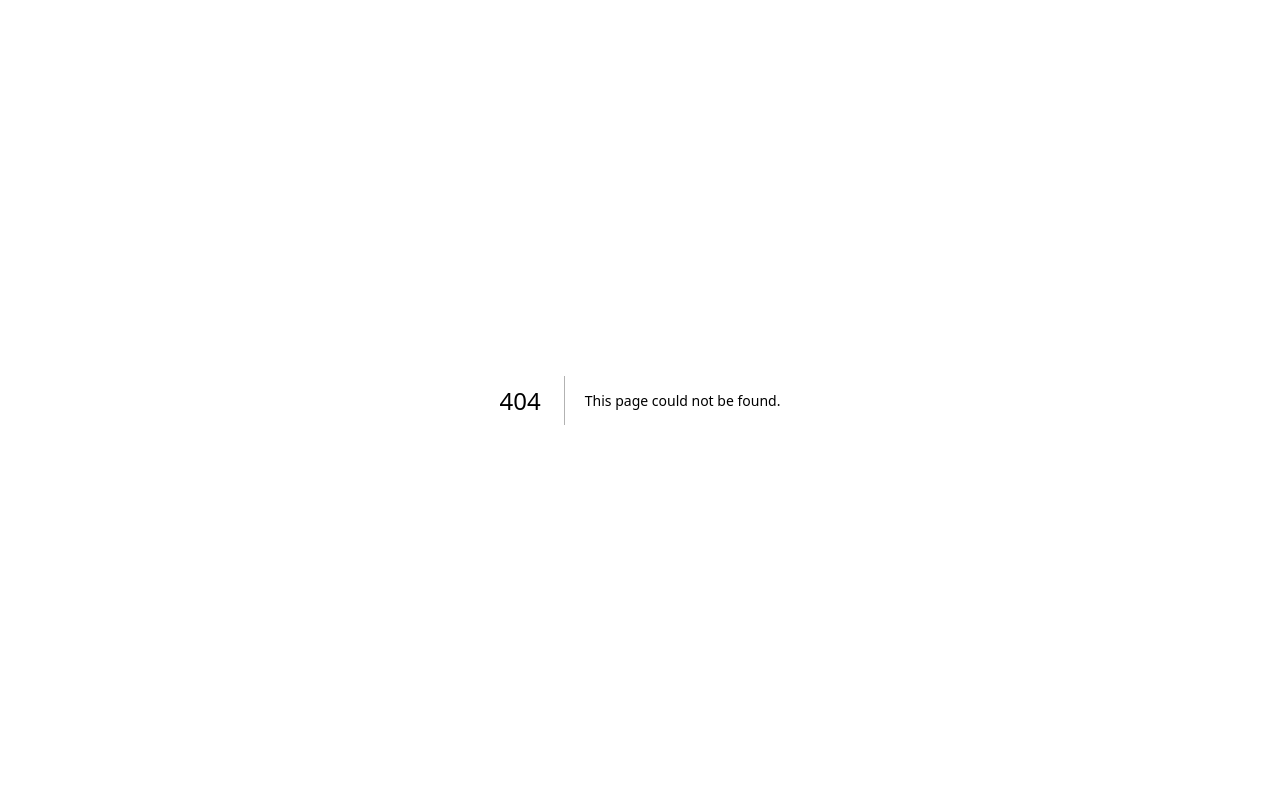
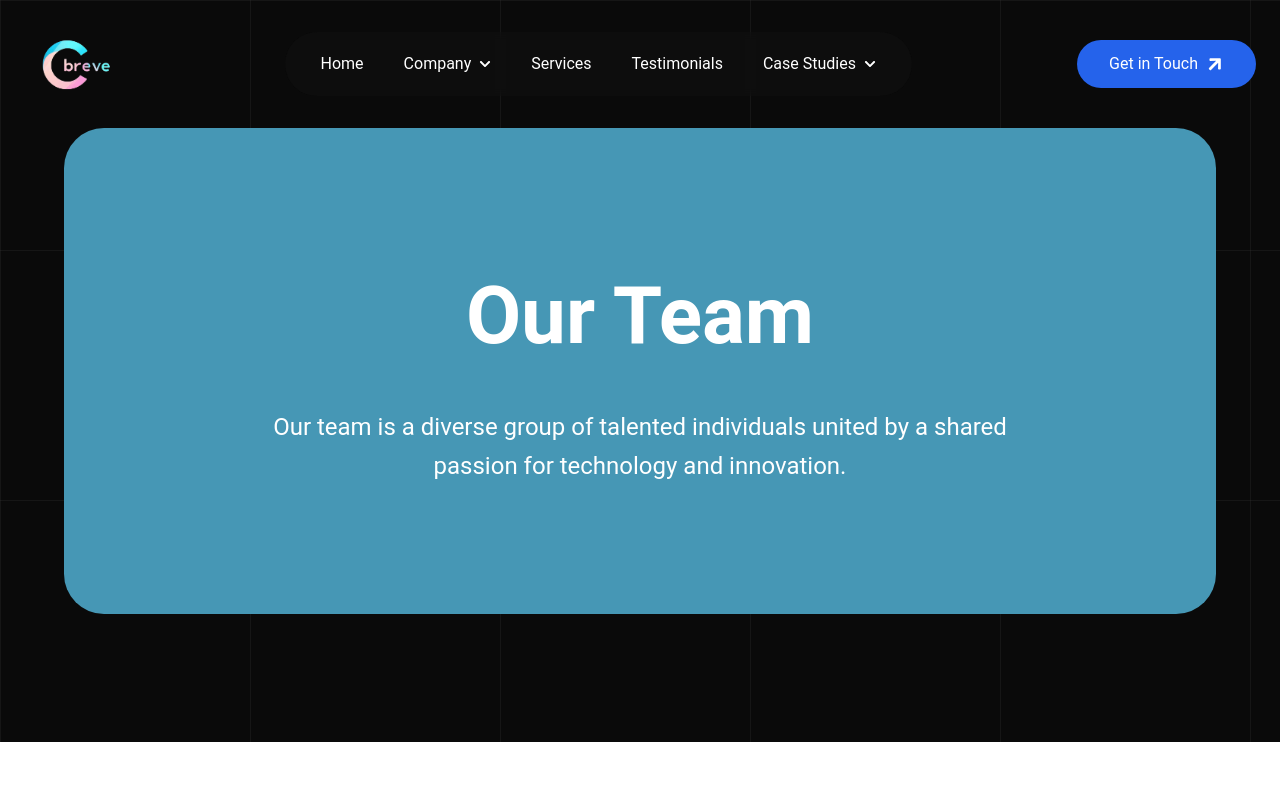
Before and after one commit to Cbreve/Portfolio, a Next.js app: page /our-team in a window 1280 px wide. Before the commit this address had no page. Shown: the top 800 px of the page. Built offline with nearby package versions, Linux system fonts and the light colour scheme.

Commit message:
added navbar

```diff
--- a/app/components/navbar.tsx
+++ b/app/components/navbar.tsx
@@ -2,11 +2,11 @@
 'use client';
 import React, { useState, useEffect } from 'react';
 import { FaArrowRight, FaChevronDown } from 'react-icons/fa';
-import './navbar.css';
 
-const Navbar: React.FC = () => {
+const Navbar = () => {
     const [isMobileMenuOpen, setMobileMenuOpen] = useState(false);
     const [isScrolled, setIsScrolled] = useState(false);
+    const [isCompanyDropdownOpen, setCompanyDropdownOpen] = useState(false);
 
     const handleScroll = () => {
         if (window.scrollY > 50) {
@@ -34,13 +34,30 @@ const Navbar: React.FC = () => {
                 </div>
 
                 {/* Navigation Menu */}
-                <div className="hidden lg:flex items-center gap-2 bg-brand-card/30 backdrop-blur-sm rounded-full px-5 py-3 styling">
+                <div className="hidden lg:flex items-center gap-2 bg-brand-card/30 backdrop-blur-sm rounded-full px-5 py-3">
                     <div className="flex items-center gap-2 px-4 py-2 hover:text-brand-primary transition-colors cursor-pointer">
                         <span>Home</span>
                     </div>
-                    <div className="flex items-center gap-2 px-4 py-2 hover:text-brand-primary transition-colors cursor-pointer">
-                        <span>Company</span>
-                        <FaChevronDown className="text-xs" />
+                    {/* Company dropdown with hover */}
+                    <div
+                        className="relative group"
+                        onMouseEnter={() => setCompanyDropdownOpen(true)}
+                        onMouseLeave={() => setCompanyDropdownOpen(false)}
+                    >
+                        <div className="flex items-center gap-2 px-4 py-2 hover:text-brand-primary transition-colors cursor-pointer">
+                            <span>Company</span>
+                            <FaChevronDown className="text-xs transition-transform duration-200 group-hover:rotate-180" />
+                        </div>
+                        {/* Dropdown Menu */}
+                        <div className={`absolute top-full left-0 mt-2 w-48 bg-black backdrop-blur-sm rounded-lg p-2 transition-all duration-200 ${isCompanyDropdownOpen ? 'opacity-100 visible translate-y-0' : 'opacity-0 invisible -translate-y-2'}`}>
+                            <div className="flex flex-col gap-1">
+                                <a href="/about-us" className="px-4 py-2 hover:text-brand-primary transition-colors cursor-pointer rounded-md hover:bg-white/10">About Us</a>
+                                <a href="/our-team" className="px-4 py-2 hover:text-brand-primary transition-colors cursor-pointer rounded-md hover:bg-white/10">Our Team</a>
+                                <a href="/why-choose-us" className="px-4 py-2 hover:text-brand-primary transition-colors cursor-pointer rounded-md hover:bg-white/10">Why Choose Us</a>
+                                <a href="/our-values" className="px-4 py-2 hover:text-brand-primary transition-colors cursor-pointer rounded-md hover:bg-white/10">Our Values</a>
+                                <a href="/careers" className="px-4 py-2 hover:text-brand-primary transition-colors cursor-pointer rounded-md hover:bg-white/10">Careers</a>
+                            </div>
+                        </div>
                     </div>
                     <div className="px-4 py-2 hover:text-brand-primary transition-colors cursor-pointer">
                         Services
@@ -75,7 +92,7 @@ const Navbar: React.FC = () => {
                 <div className="lg:hidden bg-brand-card/30 backdrop-blur-sm rounded-lg mt-2 p-4">
                     <div className="flex flex-col gap-2">
                         <div className="px-4 py-2 hover:text-brand-primary transition-colors cursor-pointer">Home</div>
-                        <div className="flex items-center justify-between px-4 py-2 hover:text-brand-primary transition-colors cursor-pointer">
+                        <div className="flex items-center justify-between px-4 py-2 hover:text-brand-primary transition-colors cursor-pointer" onClick={() => setCompanyDropdownOpen(!isCompanyDropdownOpen)}>
                             <span>Company</span>
                             <FaChevronDown className="text-xs" />
                         </div>
--- a/app/our-team/our-team.tsx
+++ b/app/our-team/page.tsx
@@ -1,8 +1,11 @@
+/* eslint-disable @next/next/no-img-element */
 import "./our-team.css";
+import Navbar from '../components/navbar';
 
 const OurTeam = () =>{
     return (
         <div className="overflow-x-hidden">
+            <Navbar />
             <div className="grid-overlay"></div>
     {/* Dark Hero Section with Grid */}
     <div className="bg-brand-dark relative">
--- a/app/page.tsx
+++ b/app/page.tsx
@@ -3,7 +3,7 @@ import Navbar from "./components/navbar";
 import Features from "./home/features";
 import Hero from "./home/hero";
 import Services from "./home/services";
-import OurTeam from "./our-team/our-team";
+import OurTeam from "./our-team/page";
 
 const HomePage = () => {
   return (
```
Also changed, not shown: app/about/about.tsx (deleted).
